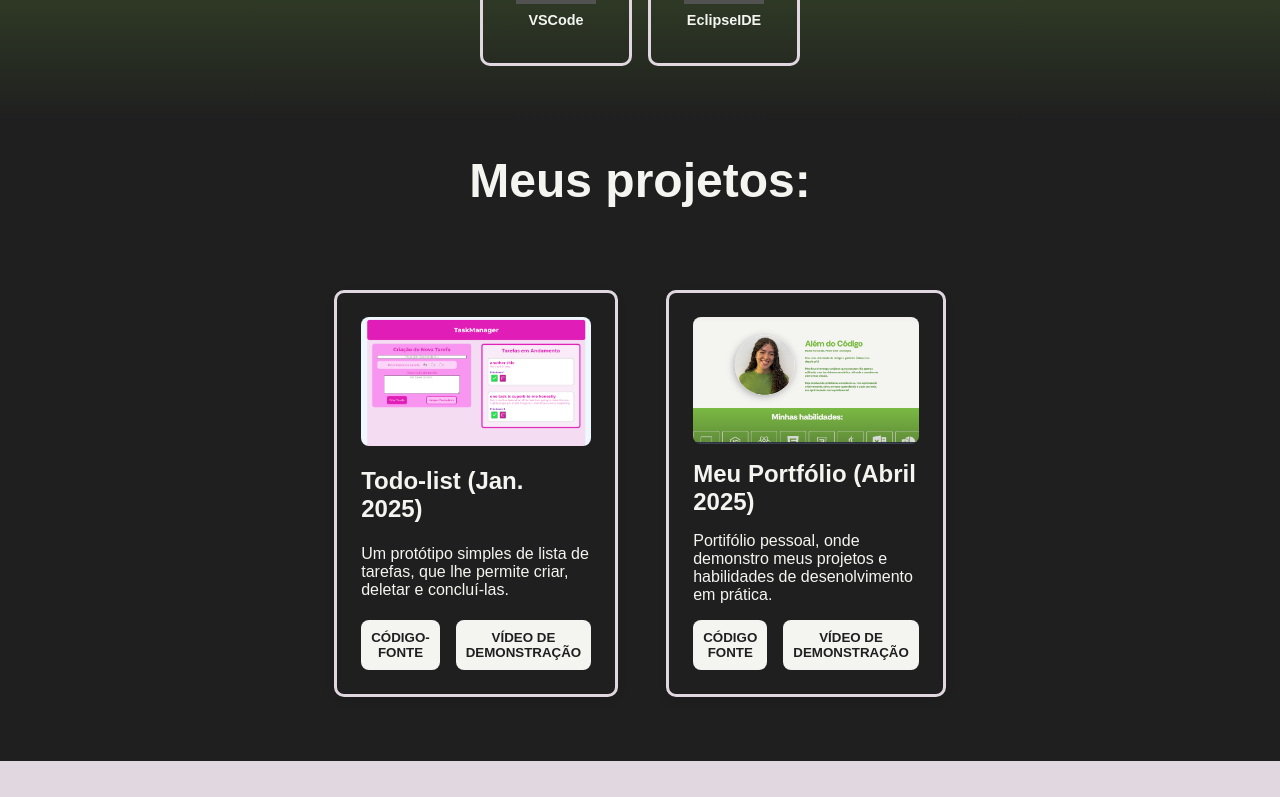
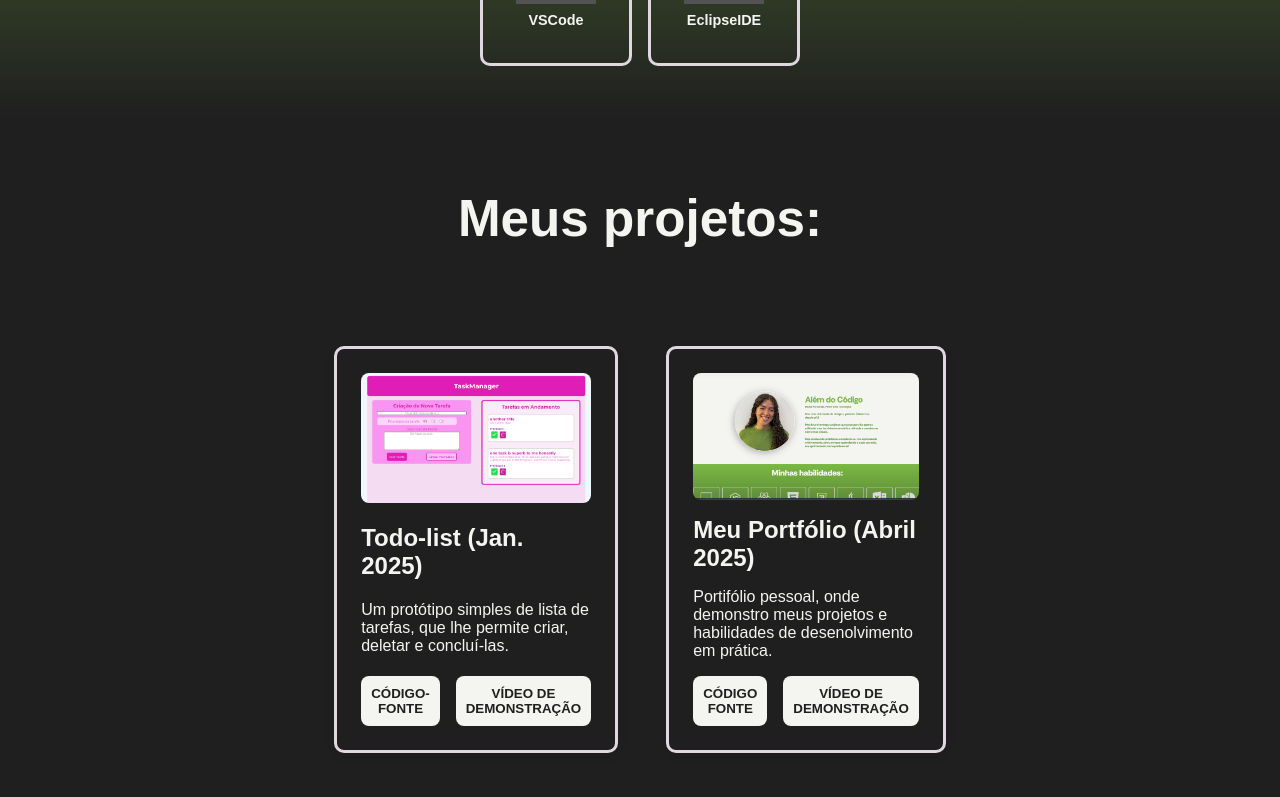
Before and after one commit to mafenandaup/Portifolio-dev, a React (Vite) app in the folder portifolio-main/: page / in a window 1280 px wide. Shown: the part 1660-2457 px from the top of the page. Built offline with nearby package versions, Linux system fonts and the light colour scheme; grey boxes are pictures that could not be loaded; a web font is replaced by a local one.

Commit message:
refactor: projects component responsiveness

```diff
--- a/portifolio-main/src/pages/home/sections/Projects/Projects.css
+++ b/portifolio-main/src/pages/home/sections/Projects/Projects.css
@@ -14,7 +14,7 @@
     color: var(--baby-powder);
     min-width: 100vw;
     height: 450px;
-    padding: 2rem;
+    padding: 22.4rem;
     display: flex;
     flex-direction: column;
     justify-content: center;
@@ -25,11 +25,15 @@
     display: flex;
     flex-direction: row;
     gap: 3rem;
+
 }
 
-.section-projects{
-    padding: 20rem;
+.section-projects h1 {
+    font-size: 3.2rem;
+    padding: 1rem;
+    white-space: nowrap;
 }
+
 .project-item{
     display: flex;
     flex-direction: column;
@@ -93,3 +97,17 @@
     width: 100%;
     max-width: 20rem;
 }
+
+@media (max-width: 904px) {
+.section-projects h1{
+    font-size: 2.5rem;
+    padding: 1rem;
+}
+}
+
+
+@media (max-width: 709px) {
+    .section-projects h1{
+        font-size: 2.1rem;
+    }
+}
```
